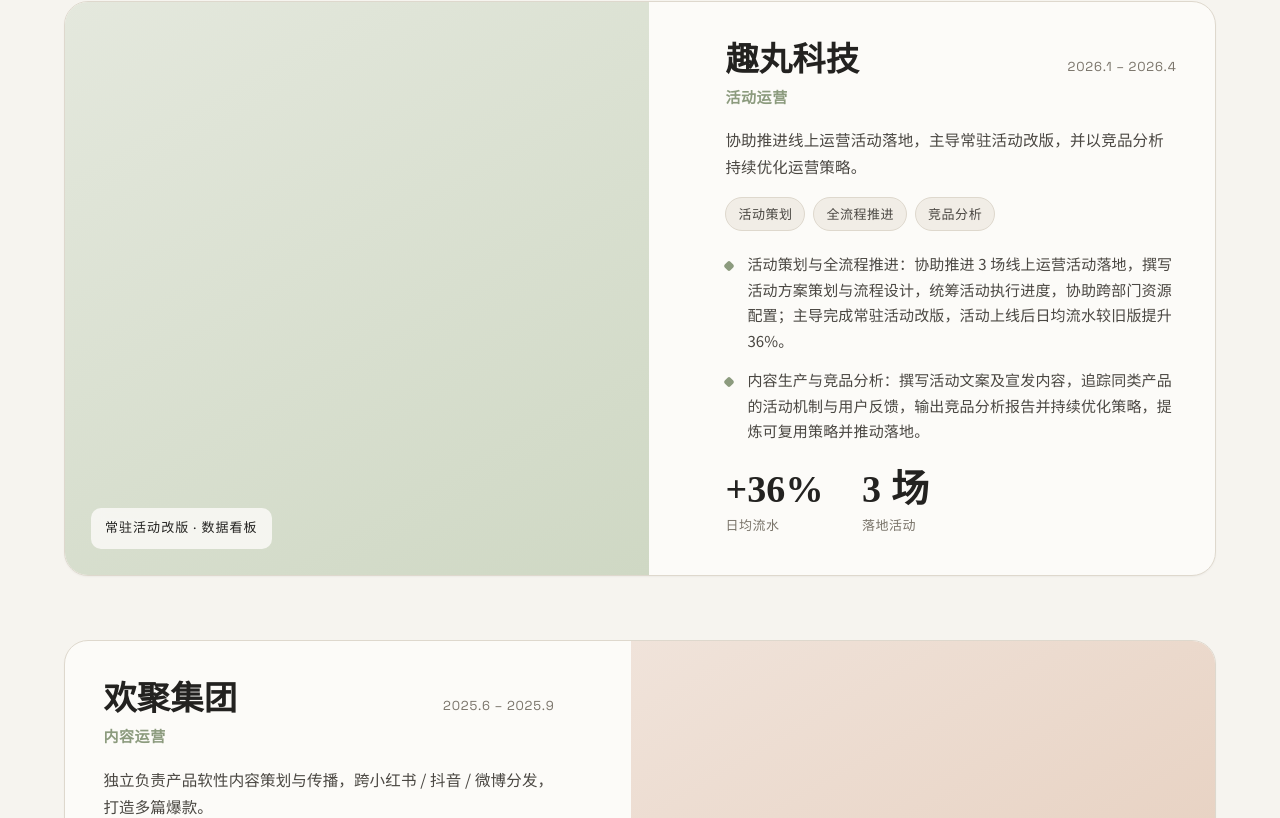
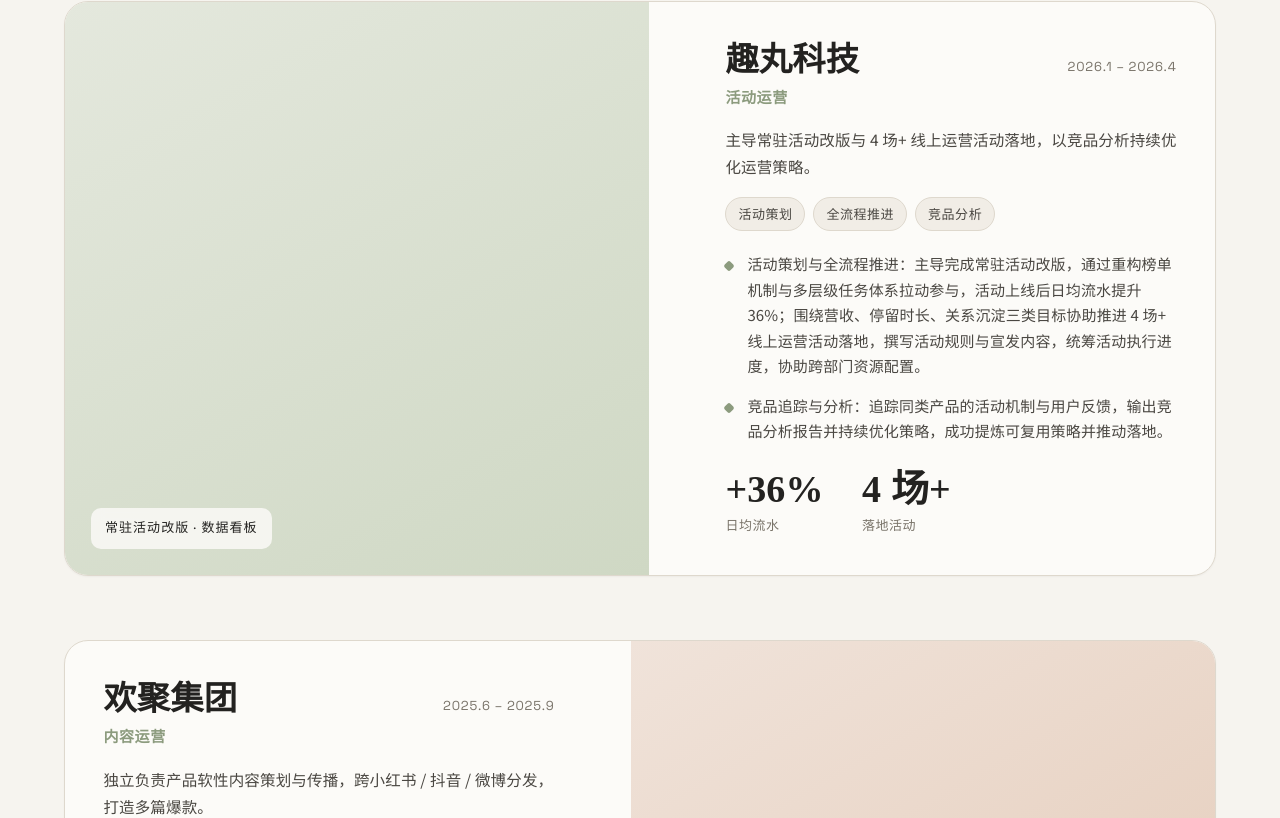
Before and after one commit to 321BUN/profolio1, a React (Vite) app in the folder portfolio-source/: page / in a window 1280 px wide. Shown: the part 3916-4734 px from the top of the page. Built offline with nearby package versions, Linux system fonts and the light colour scheme.

Commit message:
Add files via upload

```diff
--- a/portfolio-source/src/data/resume.js
+++ b/portfolio-source/src/data/resume.js
@@ -49,14 +49,14 @@
     period: '2026.1 – 2026.4',
     tags: ['活动策划', '全流程推进', '竞品分析'],
     summary:
-      '协助推进线上运营活动落地，主导常驻活动改版，并以竞品分析持续优化运营策略。',
+      '主导常驻活动改版与 4 场+ 线上运营活动落地，以竞品分析持续优化运营策略。',
     highlights: [
-      '活动策划与全流程推进：协助推进 3 场线上运营活动落地，撰写活动方案策划与流程设计，统筹活动执行进度，协助跨部门资源配置；主导完成常驻活动改版，活动上线后日均流水较旧版提升 36%。',
-      '内容生产与竞品分析：撰写活动文案及宣发内容，追踪同类产品的活动机制与用户反馈，输出竞品分析报告并持续优化策略，提炼可复用策略并推动落地。',
+      '活动策划与全流程推进：主导完成常驻活动改版，通过重构榜单机制与多层级任务体系拉动参与，活动上线后日均流水提升 36%；围绕营收、停留时长、关系沉淀三类目标协助推进 4 场+ 线上运营活动落地，撰写活动规则与宣发内容，统筹活动执行进度，协助跨部门资源配置。',
+      '竞品追踪与分析：追踪同类产品的活动机制与用户反馈，输出竞品分析报告并持续优化策略，成功提炼可复用策略并推动落地。',
     ],
     metrics: [
       { k: '日均流水', v: '+36%' },
-      { k: '落地活动', v: '3 场' },
+      { k: '落地活动', v: '4 场+' },
     ],
     // 作品图占位（后续替换为真实截图）
     cover: { hue: 96, label: '常驻活动改版 · 数据看板' },
@@ -71,10 +71,10 @@
     summary:
       '独立负责产品软性内容策划与传播，跨小红书 / 抖音 / 微博分发，打造多篇爆款。',
     highlights: [
-      '内容策划与传播：独立负责产品的软性内容策划与传播，累计产出 60+ 原创内容及多平台分发（小红书 / 抖音 / 微博），打造多篇爆款内容（单篇最高点赞量 7800+，浏览量 1.6w+）；跟踪各平台互动数据，依据用户反馈快速调整内容方向，具备从数据中提炼用户偏好、优化传播策略的能力。',
+      '内容策划与传播：独立负责产品的软性内容策划与传播，累计产出约 60 篇原创内容及多平台分发（小红书 / 抖音 / 微博），打造多篇爆款内容（单篇最高点赞量 7800+，浏览量 1.6w+）；跟踪各平台互动数据，依据用户反馈快速调整内容方向，具备从数据中提炼用户偏好、优化传播策略的能力。',
     ],
     metrics: [
-      { k: '原创内容', v: '60+' },
+      { k: '原创内容', v: '约 60 篇' },
       { k: '单篇最高赞', v: '7800+' },
       { k: '最高浏览', v: '1.6w+' },
     ],
@@ -94,13 +94,13 @@
     summary:
       '面向年轻群体的非遗文化传播项目，负责跨界合作对接与社媒账号从 0 到 1 增长。',
     highlights: [
-      '跨界合作与活动策划：参与触达数十名多领域女性杰出人物进行访谈合作，与各高校以及文化组织达成联合传播；参与女书文化主题活动策划，协助设计线上线下联动传播方案，吸引超 5000 人次参与。',
-      '内容创意性生产与传播：参与后续相关推文撰写及主流社交媒体（小红书 / B 站）的内容发布与账号运营，累计收获 5000+ 粉丝、8.4w+ 获赞，具备内容调性把控与账号增长的实际经验。',
+      '跨界合作与活动策划：参与多领域杰出人物的访谈合作，以及多高校、文化组织的联合传播活动；参与女书文化主题活动策划，协助设计线上线下联动传播方案，吸引超 5000 人次参与。',
+      '内容创意性生产与传播：参与后续相关推文撰写及主流社交媒体（小红书为主）的内容发布与账号运营，累计收获 4000+ 粉丝、总共 8 万获赞与收藏，具备内容调性把控与账号增长的实际经验。',
     ],
     metrics: [
       { k: '参与人次', v: '5000+' },
-      { k: '粉丝', v: '5000+' },
-      { k: '获赞', v: '8.4w+' },
+      { k: '粉丝', v: '4000+' },
+      { k: '获赞与收藏', v: '8w' },
     ],
     cover: { hue: 280, image: nvshuCover, label: 'GenZ 女书艺术发展计划 · B 站账号主页' },
   },
@@ -220,12 +220,6 @@
       ],
     },
     {
-      cat: '乙女向游戏',
-      items: [
-        { name: '恋与制作人', note: '70 级+ · 总游玩时长 500h+' },
-      ],
-    },
-    {
       cat: '开放世界 RPG',
       items: [
         {
@@ -234,6 +228,12 @@
           report: { id: 'genshin', label: '《原神》拆解报告' },
         },
         { name: '洛克王国：世界', note: '50 级+ · 游玩时长 300h+' },
+      ],
+    },
+    {
+      cat: '乙女向游戏',
+      items: [
+        { name: '恋与制作人', note: '70 级+ · 总游玩时长 500h+' },
       ],
     },
     {
```
